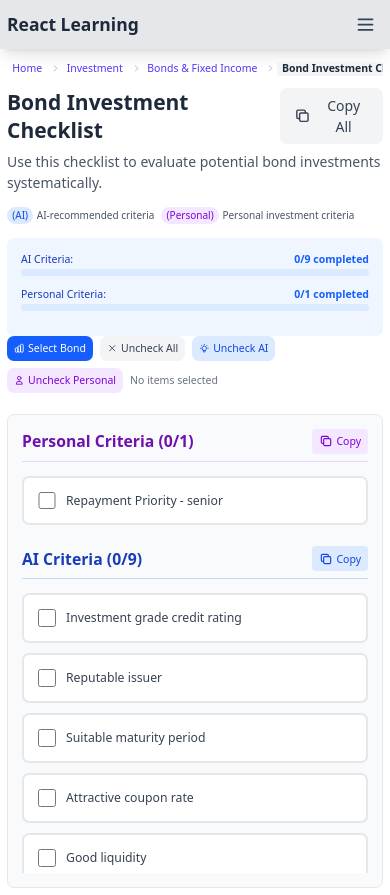
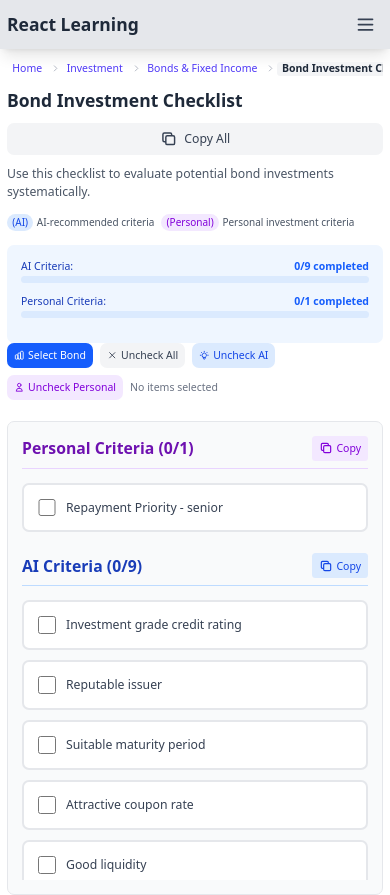
Before and after one commit to Ravi-Royal/reactLearning, a React (Vite) app: page /reactLearning/investment/bonds/checklist in a window 390 px wide. Shown: the top 895 px of the page. Built offline with nearby package versions, Linux system fonts and the light colour scheme.

Commit message:
refactor: improve layout and styling for BondCheckList component

```diff
--- a/src/pages/components/investment/bonds/checklist/BondCheckList.tsx
+++ b/src/pages/components/investment/bonds/checklist/BondCheckList.tsx
@@ -98,18 +98,18 @@ function BondCheckList() {
     <div className="p-2 sm:p-4 md:p-6 lg:p-8">
       <Breadcrumbs />
       <div className="mb-4 sm:mb-6">
-        <div className="flex items-center justify-between mb-2">
-          <h1 className="text-2xl font-bold text-gray-800">Bond Investment Checklist</h1>
+        <div className="flex flex-col sm:flex-row sm:items-center sm:justify-between mb-3 sm:mb-4 gap-3">
+          <h1 className="text-xl sm:text-2xl md:text-3xl font-bold text-gray-800">Bond Investment Checklist</h1>
           <button
             onClick={handleCopyAll}
-            className="flex items-center gap-2 px-4 py-2 bg-gray-100 hover:bg-gray-200 text-gray-700 rounded-lg transition-colors"
+            className="flex items-center justify-center sm:justify-start gap-2 px-4 py-2 bg-gray-100 hover:bg-gray-200 text-gray-700 rounded-lg transition-colors text-sm"
             title="Copy all checklist items"
           >
             <CopyAllIcon />
             Copy All
           </button>
         </div>
-        <p className="text-gray-600 mb-4">Use this checklist to evaluate potential bond investments systematically.</p>
+        <p className="text-sm sm:text-base text-gray-600 mb-4">Use this checklist to evaluate potential bond investments systematically.</p>
 
         <div className="flex flex-wrap gap-2 sm:gap-3 mb-4 text-xs">
           <div className="flex items-center gap-1 sm:gap-2">
@@ -124,8 +124,8 @@ function BondCheckList() {
 
         <div className="p-4 bg-blue-50 rounded-lg">
           {selectedBond && (
-            <div className="mb-4 p-4 bg-green-100 rounded-lg border border-green-200">
-              <div className="flex items-center justify-between mb-3">
+            <div className="mb-4 p-3 sm:p-4 bg-green-100 rounded-lg border border-green-200">
+              <div className="flex flex-col sm:flex-row sm:items-center sm:justify-between mb-3 gap-2">
                 <div>
                   <span className="text-sm font-medium text-green-800">Evaluating: {selectedBond.name}</span>
                   {selectedBond.symbol && (
@@ -134,7 +134,7 @@ function BondCheckList() {
                     </div>
                   )}
                 </div>
-                <span className={`px-2 py-1 text-xs rounded-full font-medium ${selectedBond.category === 'Good Bond' ? 'bg-green-600 text-white' :
+                <span className={`px-2 py-1 text-xs rounded-full font-medium self-start sm:self-auto ${selectedBond.category === 'Good Bond' ? 'bg-green-600 text-white' :
                   selectedBond.category === 'Check Bond' ? 'bg-yellow-600 text-white' :
                     'bg-red-600 text-white'
                 }`}>
```
